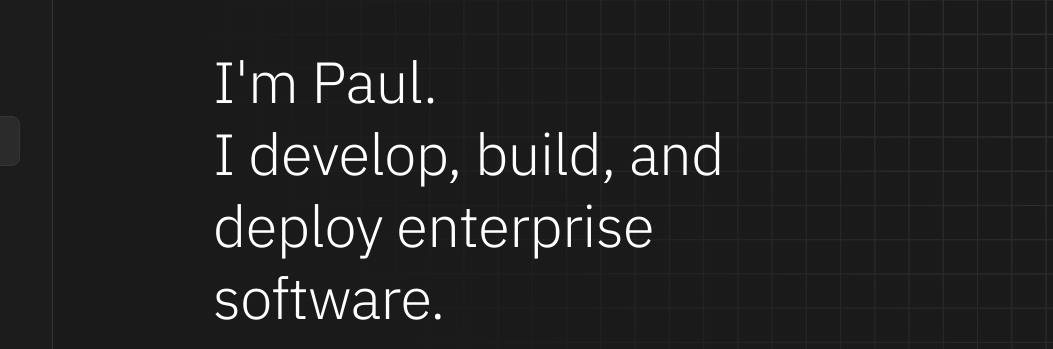
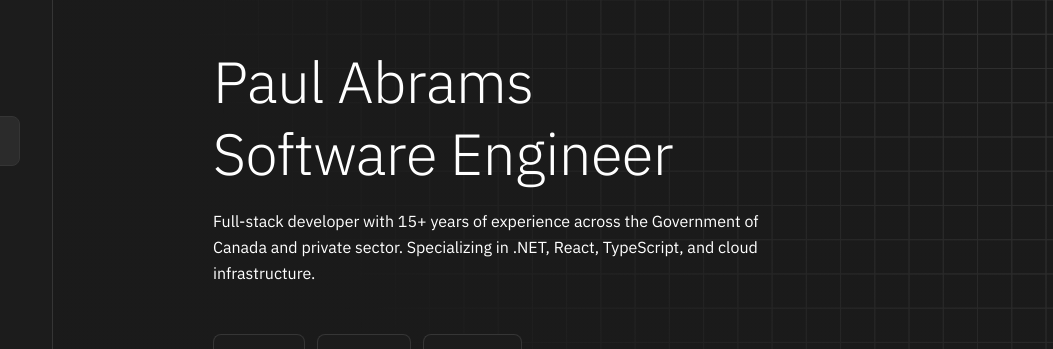
Before and after one commit to pabrams/pabrams.github.io, an Astro site: page / in a window 1280 px wide. Shown: the top 349 px of the page, 227-1280 px from the left. Built offline with nearby package versions, Linux system fonts and the light colour scheme; Astro itself is replaced by a stand-in of ours.

Commit message:
update headline

```diff
--- a/src/pages/index.astro
+++ b/src/pages/index.astro
@@ -14,7 +14,7 @@ import Sidebar from "../components/Sidebar.astro";
         <div class="container">
           <main class="fold-content-container">
             <div class="fold-content">
-              <h1>I'm Paul.<br/>I develop, build, and deploy enterprise software.</h1>
+              <h1>Paul Abrams<br/>Software Engineer</h1>
               <p class="lead">Full-stack developer with 15+ years of experience across the Government of Canada and private sector. Specializing in .NET, React, TypeScript, and cloud infrastructure.</p>
             </div>
             <div class="hero-buttons">
```
